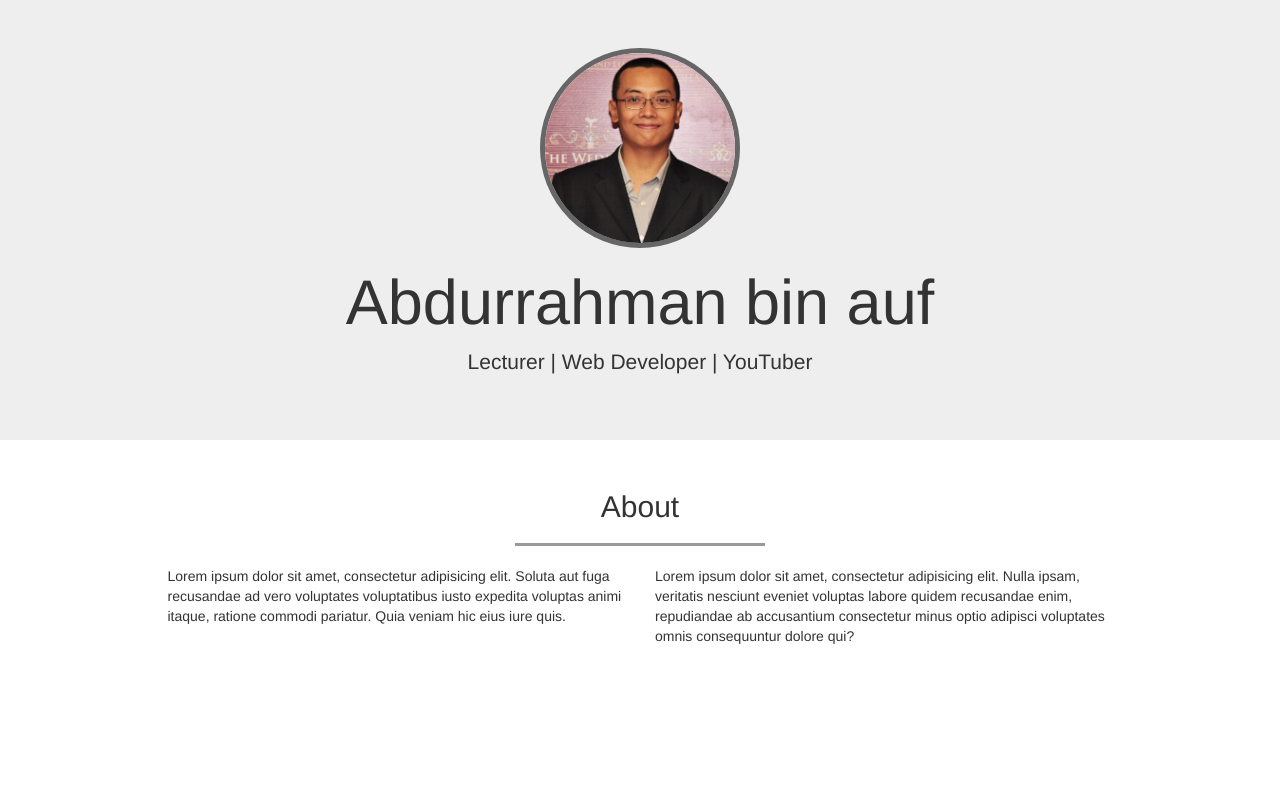
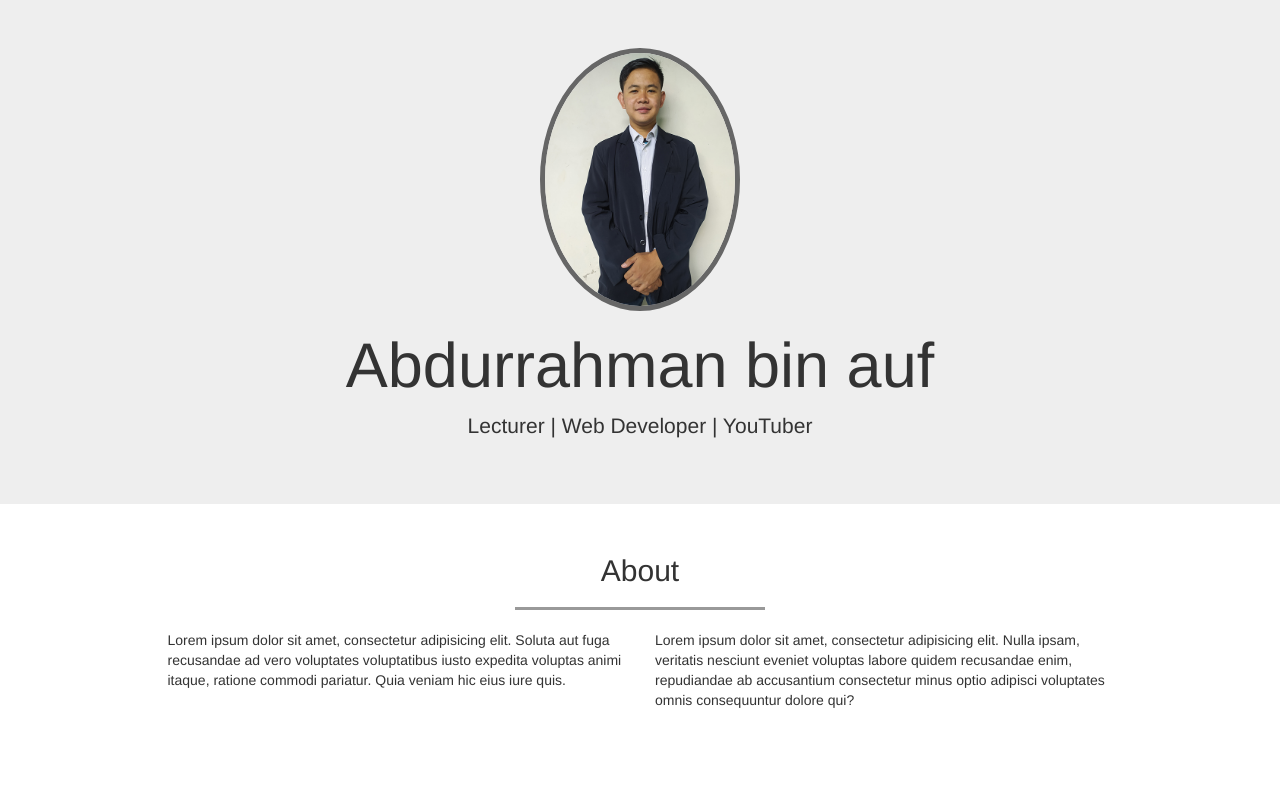
Before and after one commit to Fatkhur123/Fatkhur123.github.io, a plain HTML site: page index.html in a window 1280 px wide. Shown: the top 800 px of the page. Drawn offline with nearby package versions, Linux system fonts and the light colour scheme.

Commit message:
mengubah foto abdurrahman

```diff
--- a/index.html
+++ b/index.html
@@ -22,7 +22,7 @@
 
     <!-- jumbotron -->
     <div class="jumbotron text-center">
-      <img src="img/sandhika.png" class="img-circle">
+      <img src="img/mega.jpg" class="img-circle">
       <h1>Abdurrahman bin auf</h1>
       <p>Lecturer | Web Developer | YouTuber</p>
     </div>
```
Also changed, not shown: img/mega.jpg (added).
